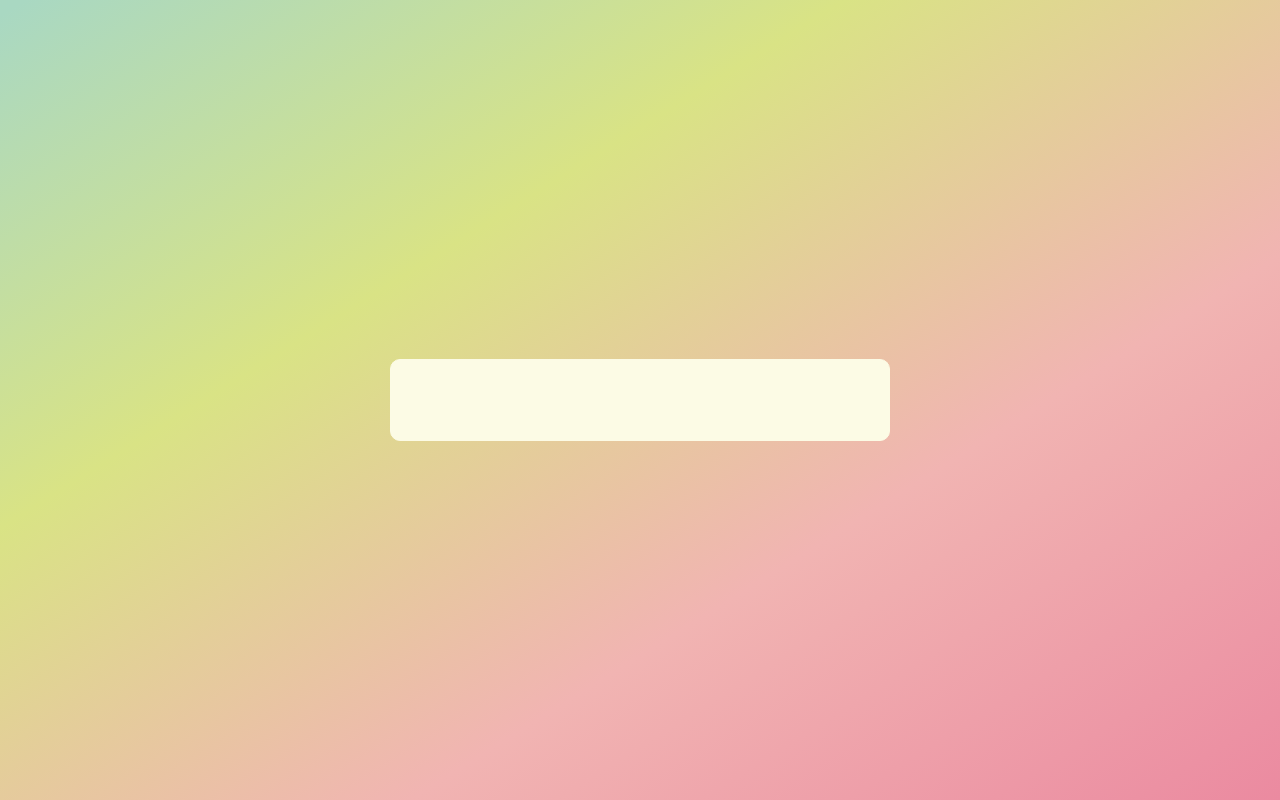
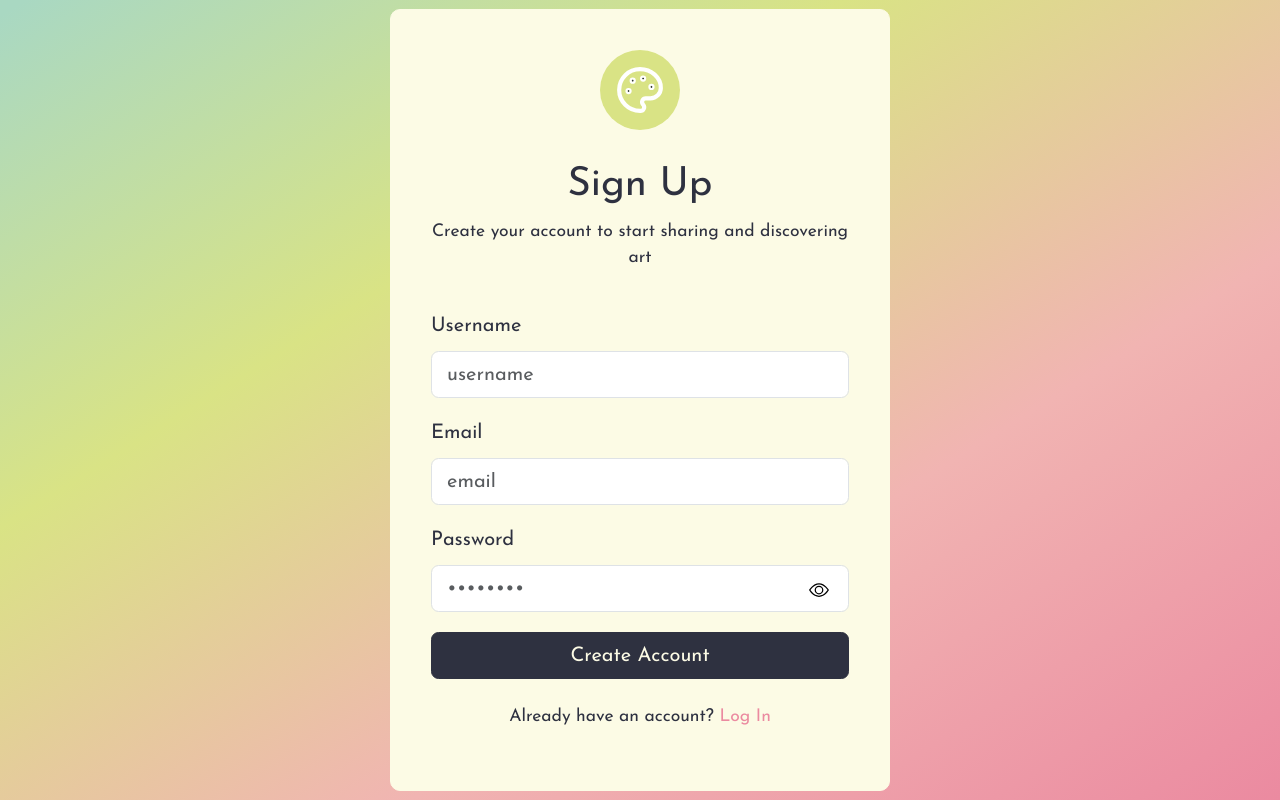
Before and after one commit to alyyu0/artshowcase, a React app in the folder frontend/: page /signup in a window 1280 px wide. Built offline with nearby package versions, Linux system fonts and the light colour scheme; the HTML template or start-up script is replaced by a standard one.

Commit message:
signup frontend

```diff
--- a/frontend/src/pages/signup.jsx
+++ b/frontend/src/pages/signup.jsx
@@ -1,8 +1,90 @@
+import { Link, useNavigate } from 'react-router-dom';
+import { useState } from 'react';
+import Form from 'react-bootstrap/Form';
+import Button from 'react-bootstrap/Button';
+import { Palette } from 'lucide-react';
+import { Eye, EyeSlash } from 'react-bootstrap-icons';
+
 function signup() {
+  const navigate = useNavigate();
+  const [username, setUsername] = useState('');
+  const [email, setEmail] = useState('');
+  const [password, setPassword] = useState('');
+  const [showPassword, setShowPassword] = useState(false);
+
+  const handleLogin = (e) => {
+    e.preventDefault();
+
+    if (username && password) {
+      localStorage.setItem('loggedIn', true);
+      navigate('/');
+    } else {
+      alert('Enter username and password!');
+    }
+  };
 
   return (
     <div className="funky-gradient">
       <div className="white-container">
+        <div className="palette-circle">
+          <Palette size={50} color="white"/>
+        </div>
+        <div className="form-text">
+          <h2>Sign Up</h2>
+          <p className="welcome-text">Create your account to start sharing and discovering art</p>
+        </div>
+        <Form onSubmit={handleLogin}>
+          <Form.Group className="mb-3" controlId="username">
+              <Form.Label>Username</Form.Label>
+              <Form.Control
+                type="text"
+                placeholder="username"
+                value={username}
+                onChange={(e) => setUsername(e.target.value)}
+              />
+          </Form.Group>
+
+          <Form.Group className="mb-3" controlId="email">
+              <Form.Label>Email</Form.Label>
+              <Form.Control
+                type="email"
+                placeholder="email"
+              />
+          </Form.Group>
+
+          <Form.Group className="mb-3" controlId="password">
+            <Form.Label>Password</Form.Label>
+            <div style={{ position: 'relative' }}>
+              <Form.Control
+                type={showPassword ? 'text' : 'password'}
+                placeholder="••••••••"
+                value={password}
+                onChange={(e) => setPassword(e.target.value)}
+                style={{ paddingRight: '2.5rem' }}
+              />
+              <span
+                onClick={() => setShowPassword((prev) => !prev)}
+                style={{
+                  position: 'absolute',
+                  right: '20px',
+                  top: '50%',
+                  transform: 'translateY(-50%)',
+                  cursor: 'pointer',
+                }}
+              >
+                {showPassword ? <EyeSlash size={20} /> : <Eye size={20} />}
+              </span>
+            </div>
+          </Form.Group>
+
+          <Button className="blue-btn" type="submit">
+              Create Account
+          </Button>
+        </Form>
+
+        <p className="form-text">
+          Already have an account? <Link to="/login" className="custom-link">Log In</Link>
+        </p>
 
       </div>
     </div>
```
Also changed, not shown: 1 other file (tests, documents, lock files or other folders).
